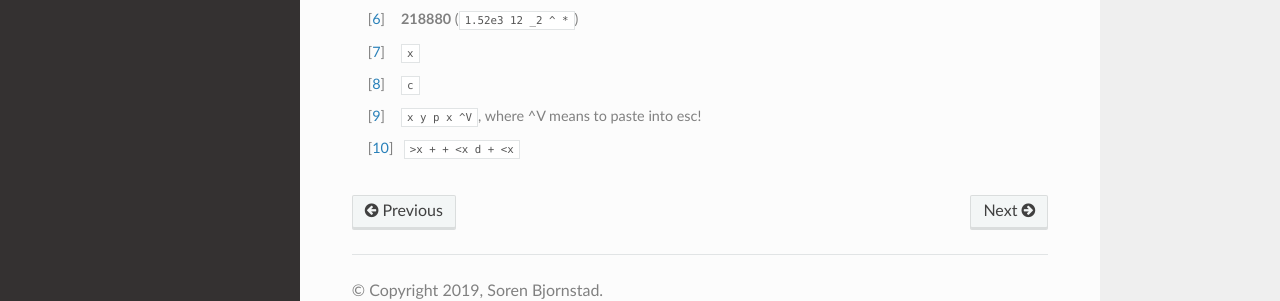
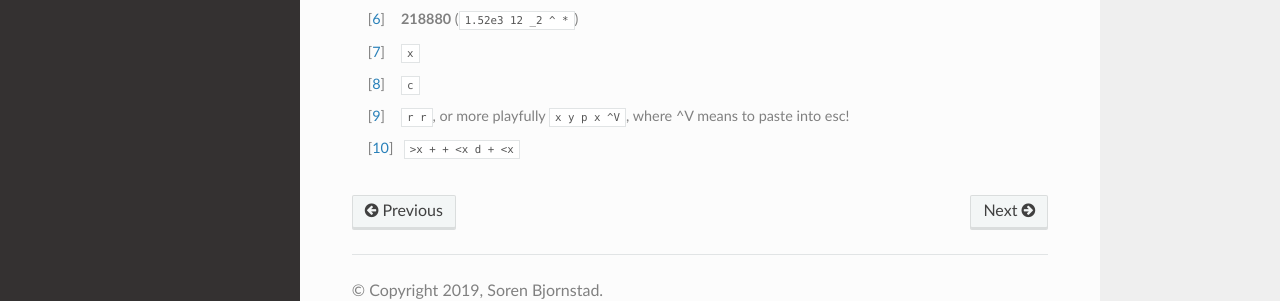
Before and after one commit to sobjornstad/esc, a Sphinx documentation site: the page built from docs/using-esc/exercises.rst, in a window 1280 px wide and 900 px high, scrolled down 1147 px. Shown: the part 540-841 px from the top of the window. Built offline with Sphinx 7.4.7 and the Read the Docs theme 2.0.0, drawn with Linux system fonts in a browser that asks for light colours.

Commit message:
change roll to do an actual roll instead of destroying tos
This matches most other RPN calculators and is quite a bit more useful
in terms of letting you reorder the stack; I don't know why I didn't
have it this way before.

```diff
--- a/docs/using-esc/exercises.rst
+++ b/docs/using-esc/exercises.rst
@@ -104,6 +104,7 @@ which may hold as few as 3.
 
 .. [8] ``c``
 
-.. [9] ``x y p x ^V``, where ^V means to paste into esc!
+.. [9] ``r r``,
+       or more playfully ``x y p x ^V``, where ^V means to paste into esc!
 
 .. [10] ``>x + + <x d + <x``
```
Also changed, not shown: 1 other file.
